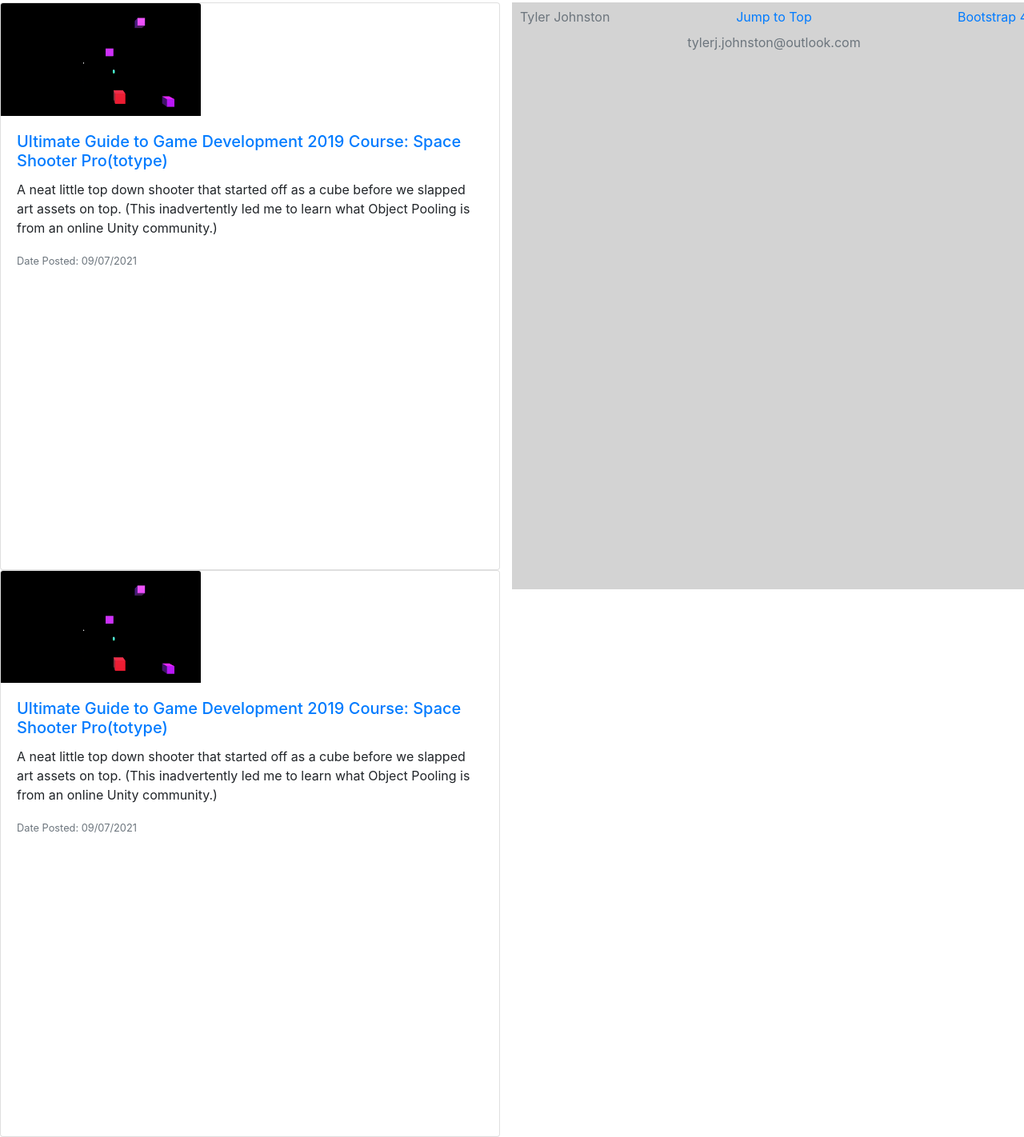
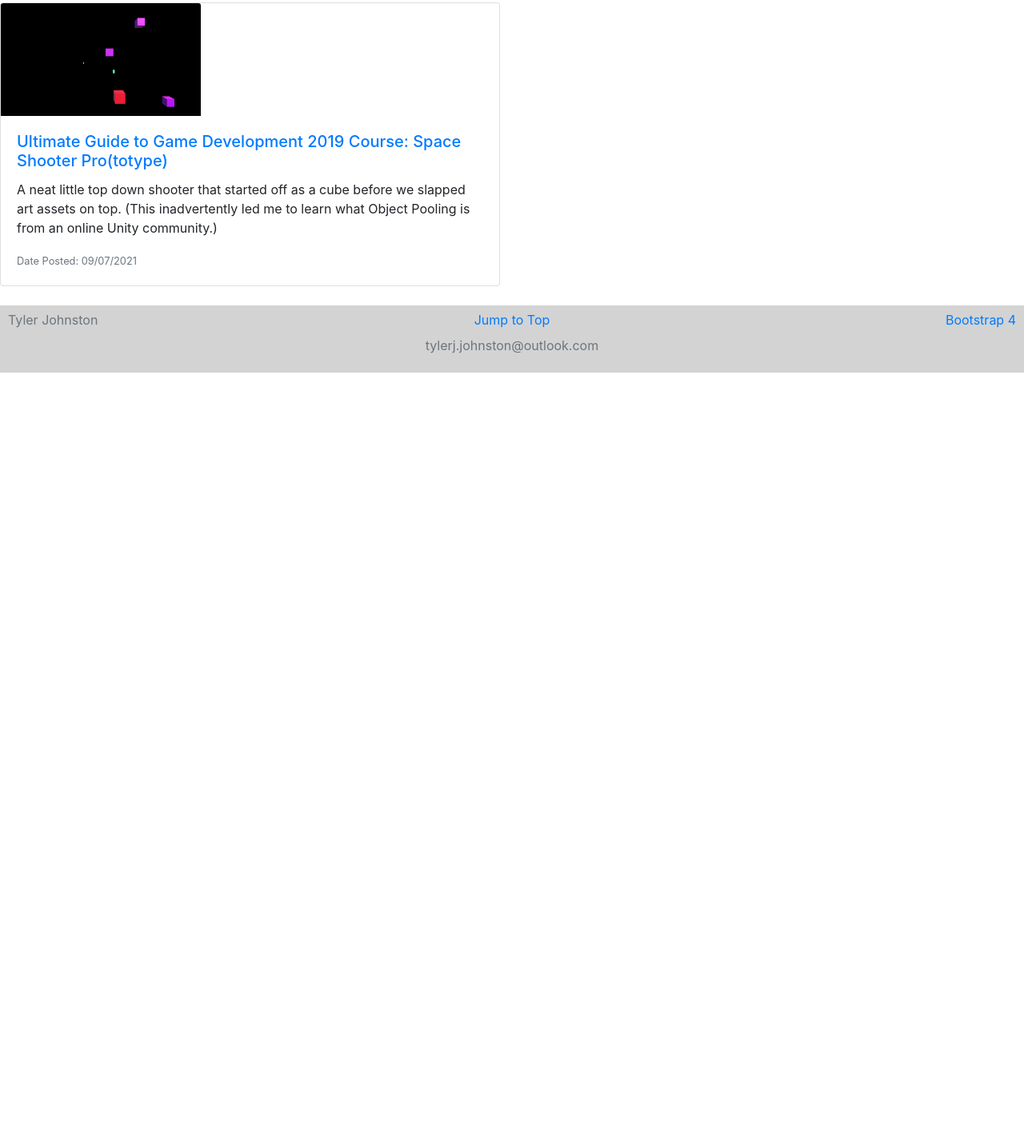
Before and after one commit to tylerjj/tylerjj.github.io, a plain HTML site: page projects/index.html in a window 1280 px wide. Shown: the part 895-2317 px from the top of the page at 80% size. After the commit the page ends 1361 px from the top, so only its background shows below. Drawn offline with nearby package versions, Linux system fonts and the light colour scheme.

Commit message:
Bug fix for previous commit.

```diff
--- a/projects/index.html
+++ b/projects/index.html
@@ -10,7 +10,7 @@
 
     <link rel="stylesheet" href="https://cdn.jsdelivr.net/npm/bootstrap@4.6.0/dist/css/bootstrap.min.css"
         integrity="sha384-B0vP5xmATw1+K9KRQjQERJvTumQW0nPEzvF6L/Z6nronJ3oUOFUFpCjEUQouq2+l" crossorigin="anonymous">
-    <link rel="stylesheet" href="../app.css">
+    <link rel="stylesheet" href="/app.css">
     <script src="https://kit.fontawesome.com/8c54e2b80b.js" crossorigin="anonymous"></script>
 </head>
 
@@ -158,26 +158,12 @@
                     </p>
                 </div>
             </div>
-            <div class="card">
-                <img src="/photos/Space Shooter Pro 2021-06-06 20-03-54_Moment.jpg" class="card-img-top" alt="...">
-                <div class="card-body">
-                    <h5 class="card-title"><a href="#">Ultimate Guide to Game Development 2019 Course: Space
-                            Shooter Pro(totype)</a></h5>
-                    <p class="card-text">A neat little top down shooter that started off as a cube before we
-                        slapped art assets on top.
-                        (This inadvertently led me to learn what Object Pooling is from an online Unity
-                        community.)
-                    </p>
-                    <p class="card-text"><small class="text-muted">Date Posted: 09/07/2021</small>
-                    </p>
-                </div>
         </div>
     </div>
 
 
-
     <!-- Page footer -->
-        <footer class="text-muted footer static-bottom ">
+    <footer class="text-muted footer">
         <div class="row no-gutters align-items-center">
             <div class="col-4 text-left">
                 <p>Tyler Johnston</p>
```
Lines whose indentation alone changed are shown as unchanged.
